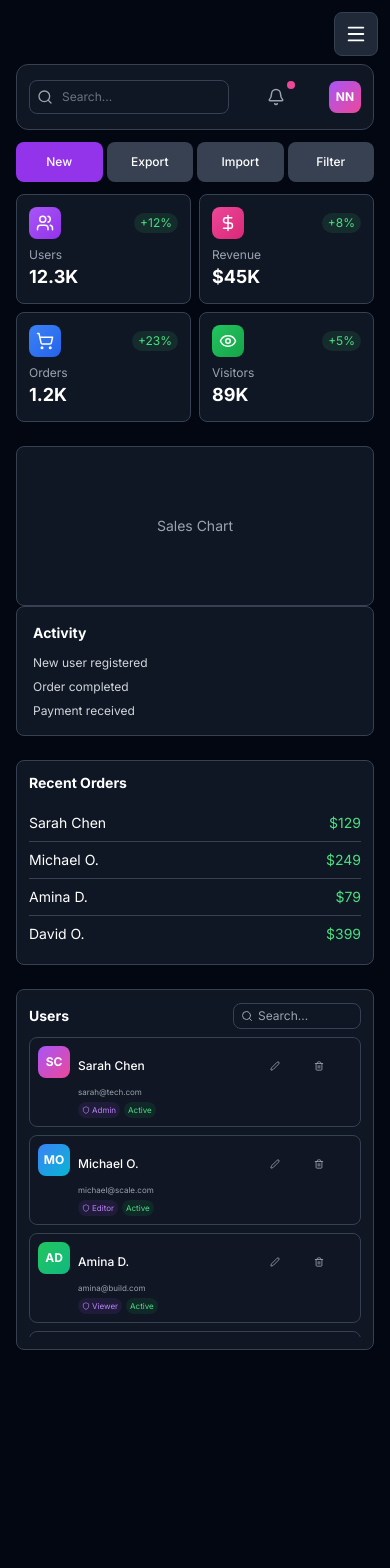
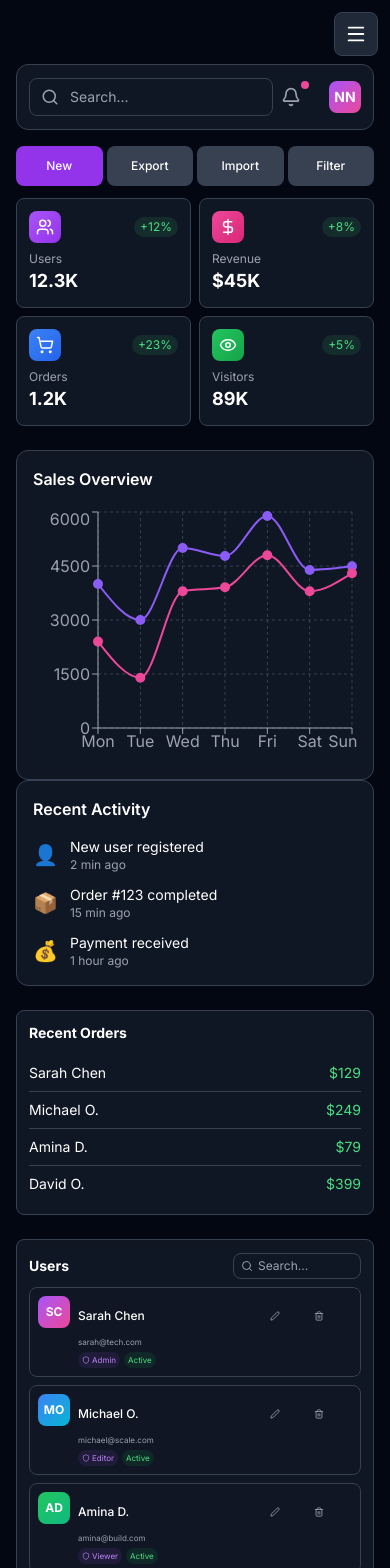
Before and after one commit to Neric-wizard/admin-dashboard, a Next.js app: page / in a window 390 px wide. Shown: the top 1568 px of the page. Before the commit the page ends 1390 px from the top, so only its background shows below. Built offline with nearby package versions, Linux system fonts and the light colour scheme.

Commit message:
Add real sales chart with Recharts

```diff
--- a/app/components/ActivityTimeline.tsx
+++ b/app/components/ActivityTimeline.tsx
@@ -1,11 +1,23 @@
 export default function ActivityTimeline() {
+  const activities = [
+    { text: "New user registered", time: "2 min ago", icon: "👤" },
+    { text: "Order #123 completed", time: "15 min ago", icon: "📦" },
+    { text: "Payment received", time: "1 hour ago", icon: "💰" },
+  ];
+
   return (
-    <div className="bg-gray-800/50 rounded-lg border border-gray-700 p-4">
-      <h2 className="text-white font-bold mb-3 text-sm">Activity</h2>
-      <div className="space-y-2">
-        <p className="text-gray-300 text-xs">New user registered</p>
-        <p className="text-gray-300 text-xs">Order completed</p>
-        <p className="text-gray-300 text-xs">Payment received</p>
+    <div className="bg-gray-800/50 rounded-xl border border-gray-700 p-4">
+      <h2 className="text-white font-semibold mb-4">Recent Activity</h2>
+      <div className="space-y-3">
+        {activities.map((item, i) => (
+          <div key={i} className="flex items-center gap-3">
+            <span className="text-xl">{item.icon}</span>
+            <div>
+              <p className="text-white text-sm">{item.text}</p>
+              <p className="text-gray-400 text-xs">{item.time}</p>
+            </div>
+          </div>
+        ))}
       </div>
     </div>
   );
--- a/app/components/Header.tsx
+++ b/app/components/Header.tsx
@@ -4,27 +4,30 @@ import { Search, Bell } from "lucide-react";
 
 export default function Header() {
   return (
-    <header className="bg-gray-800/50 backdrop-blur-sm border border-gray-700 rounded-xl p-3 sm:p-4 mb-3 sm:mb-4">
-      <div className="flex items-center justify-between gap-2">
-        {/* Search - smaller on mobile */}
-        <div className="relative flex-1 max-w-[200px] sm:max-w-md">
-          <Search className="absolute left-2 top-1/2 transform -translate-y-1/2 text-gray-400" size={16} />
+    <header className="bg-gray-800/50 backdrop-blur-sm border border-gray-700 rounded-xl p-3 sm:p-4 mb-4">
+      <div className="flex items-center justify-between">
+        {/* Search - left side */}
+        <div className="relative flex-1 max-w-md">
+          <Search className="absolute left-3 top-1/2 transform -translate-y-1/2 text-gray-400" size={18} />
           <input
             type="text"
             placeholder="Search..."
-            className="w-full bg-gray-900/50 border border-gray-700 rounded-lg py-2 pl-8 pr-3 text-xs sm:text-sm text-white placeholder-gray-500"
+            className="w-full bg-gray-900/50 border border-gray-700 rounded-lg py-2 pl-10 pr-4 text-sm text-white"
           />
         </div>
 
-        {/* Notification bell */}
-        <button className="relative p-2 text-gray-400 hover:text-white">
-          <Bell size={18} />
-          <span className="absolute top-1 right-1 w-2 h-2 bg-pink-500 rounded-full"></span>
-        </button>
+        {/* Right side items */}
+        <div className="flex items-center gap-4">
+          {/* Notification bell - properly aligned */}
+          <button className="relative p-2 text-gray-400 hover:text-white">
+            <Bell size={20} />
+            <span className="absolute top-1 right-1 w-2 h-2 bg-pink-500 rounded-full"></span>
+          </button>
 
-        {/* User avatar */}
-        <div className="w-8 h-8 rounded-lg bg-gradient-to-br from-purple-500 to-pink-500 flex items-center justify-center text-white font-bold text-xs">
-          NN
+          {/* User avatar */}
+          <div className="w-8 h-8 rounded-lg bg-gradient-to-br from-purple-500 to-pink-500 flex items-center justify-center text-white font-bold text-sm">
+            NN
+          </div>
         </div>
       </div>
     </header>
--- a/app/components/SalesChart.tsx
+++ b/app/components/SalesChart.tsx
@@ -1,7 +1,52 @@
+"use client";
+
+import { LineChart, Line, XAxis, YAxis, CartesianGrid, Tooltip, ResponsiveContainer } from 'recharts';
+
+const data = [
+  { name: 'Mon', sales: 4000, users: 2400 },
+  { name: 'Tue', sales: 3000, users: 1398 },
+  { name: 'Wed', sales: 5000, users: 3800 },
+  { name: 'Thu', sales: 4780, users: 3908 },
+  { name: 'Fri', sales: 5890, users: 4800 },
+  { name: 'Sat', sales: 4390, users: 3800 },
+  { name: 'Sun', sales: 4490, users: 4300 },
+];
+
 export default function SalesChart() {
   return (
-    <div className="bg-gray-800/50 rounded-lg border border-gray-700 p-4 h-40 flex items-center justify-center">
-      <p className="text-gray-400 text-sm">Sales Chart</p>
+    <div className="bg-gray-800/50 backdrop-blur-sm rounded-xl border border-gray-700 p-4">
+      <h2 className="text-white font-semibold mb-4">Sales Overview</h2>
+      <div className="h-64 w-full">
+        <ResponsiveContainer width="100%" height="100%">
+          <LineChart data={data}>
+            <CartesianGrid strokeDasharray="3 3" stroke="#374151" />
+            <XAxis dataKey="name" stroke="#9CA3AF" />
+            <YAxis stroke="#9CA3AF" />
+            <Tooltip
+              contentStyle={{
+                backgroundColor: '#1F2937',
+                border: '1px solid #374151',
+                borderRadius: '8px',
+                color: '#fff'
+              }}
+            />
+            <Line
+              type="monotone"
+              dataKey="sales"
+              stroke="#8b5cf6"
+              strokeWidth={2}
+              dot={{ fill: '#8b5cf6', r: 4 }}
+            />
+            <Line
+              type="monotone"
+              dataKey="users"
+              stroke="#ec4899"
+              strokeWidth={2}
+              dot={{ fill: '#ec4899', r: 4 }}
+            />
+          </LineChart>
+        </ResponsiveContainer>
+      </div>
     </div>
   );
 }
--- a/app/page.tsx
+++ b/app/page.tsx
@@ -18,13 +18,16 @@ export default function Home() {
         <Sidebar />
       </div>
 
-      {/* Main Content - with left margin on desktop */}
+      {/* Main Content */}
       <main className="lg:ml-64 min-h-screen">
         <div className="pt-16 lg:pt-6 px-4 lg:px-6 pb-10">
-          {/* Desktop Layout - grid for desktop, stack for mobile */}
-          <div className="lg:block">
+          {/* Header - fixed position on desktop */}
           <Header />
+
+          {/* Quick Actions */}
           <QuickActions />
+
+          {/* Stats Cards */}
           <StatsCards />
 
           {/* Two column layout for desktop */}
@@ -37,13 +40,14 @@ export default function Home() {
             </div>
           </div>
 
+          {/* Recent Orders */}
           <div className="mt-6">
             <RecentOrders />
           </div>
 
+          {/* User Management */}
           <div className="mt-6">
             <UserManagement />
-            </div>
           </div>
         </div>
       </main>
```
Lines whose indentation alone changed are shown as unchanged.
